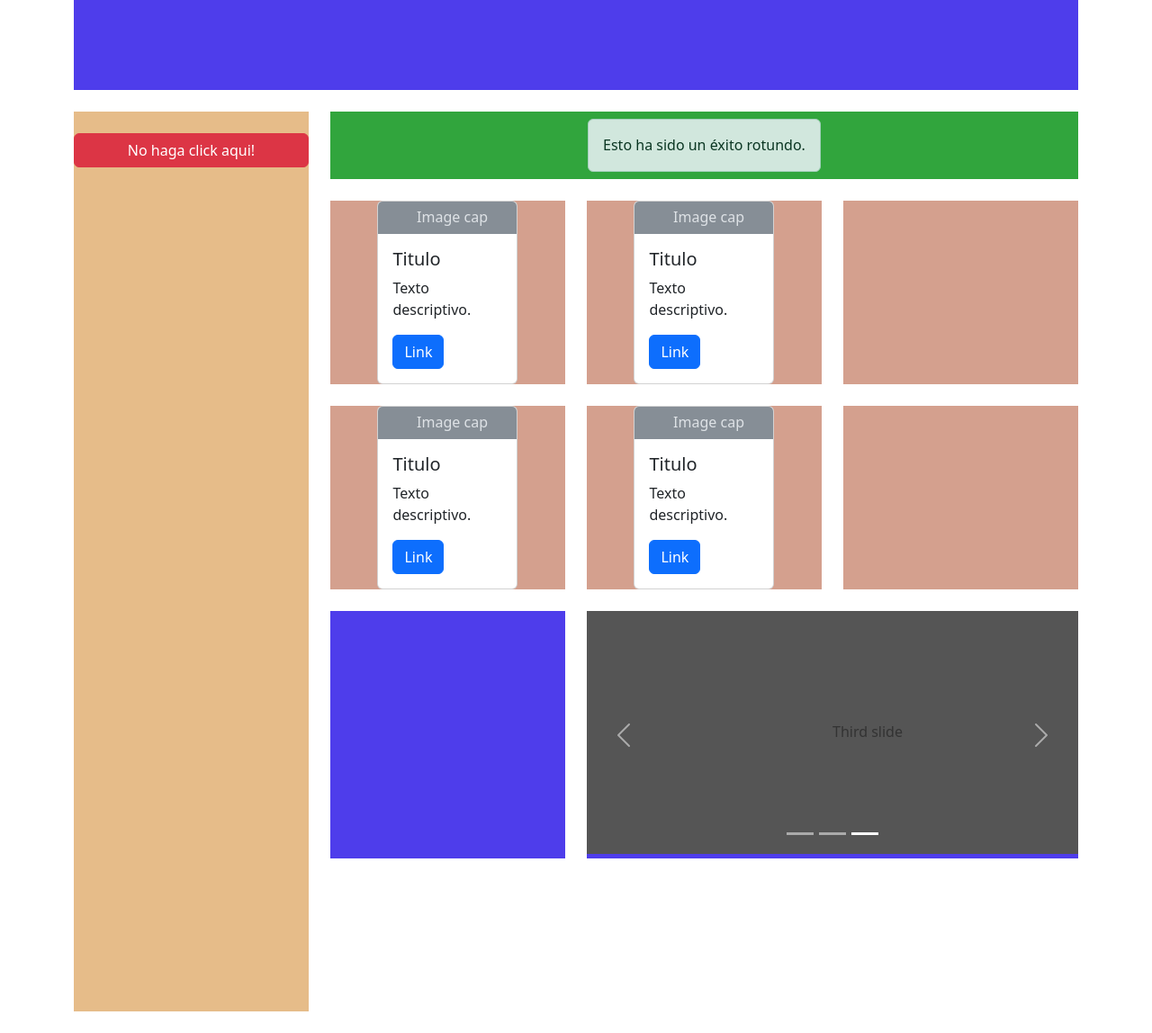
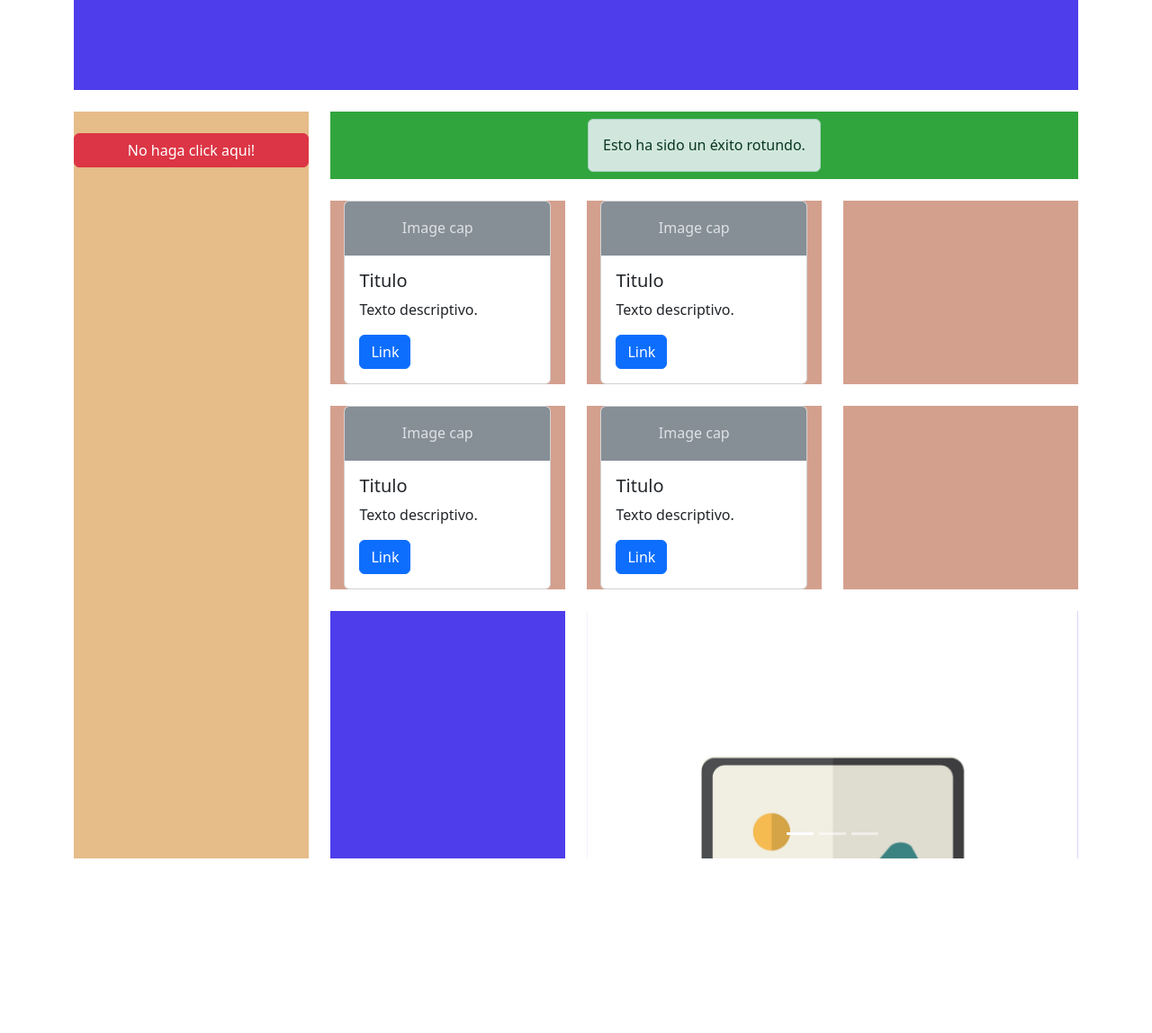
Before and after one commit to lcordoba844/EntornosGraficos2024, a PHP site: page /page2.html in a window 1280 px wide. Shown: the whole page at 90% size. After the commit the page ends 954 px from the top, so only its background shows below. Run offline with PHP 8.4, Linux system fonts and the light colour scheme.

Commit message:
added some test images

```diff
--- a/practica3/estilo.css
+++ b/practica3/estilo.css
@@ -24,7 +24,46 @@
     }
 
     .filaSide-sm {
-        height: 1000px;
+        height: 830px;
+    }
+
+    .custom-width {
+        width: 230px;
+    }
+
+    .custom-cs-height {
+        width: 275px;
+    }
+
+    .custom-cs-width {
+        width: 636px;
+    }
+
+    @media (max-width: 576px) {
+        /* Ajusta el tamaño del SVG en pantallas pequeñas */
+        .svg-responsive {
+            width: 100%;
+            height: auto;
+        }
+    }
+
+    @media (max-width: 767.98px) {
+        .custom-cs-height {
+            height: 156px;
+        }
+    }
+
+    @media (max-width: 767.98px) {
+        .custom-cs-width {
+            width: 156px;
+        }
+    }
+
+
+    @media (max-width: 767.98px) {
+        .custom-width {
+            width: 156px;
+        }
     }
 
     @media (max-width: 767.98px) {
--- a/practica3/page2.html
+++ b/practica3/page2.html
@@ -4,7 +4,7 @@
     <head>
         <meta charset="utf-8">
         <meta http-equiv="X-UA-Compatible" content="IE=edge">
-        <title>Sidebar</title>
+        <title>Page2</title>
         <meta name="description" content="">
         <meta name="viewport" content="width=device-width, initial-scale=1">
         <link href="estilo.css" rel="stylesheet">
@@ -40,7 +40,7 @@
                     <div class="row mb-4">
                         <div class="col-6 col-md-4" style="height: 204px;">
                             <div class="d-flex color3 justify-content-center">
-                                <div class="card" style="width: 156px;">
+                                <div class="card custom-width">
                                     <svg class="bd-placeholder-img card-img-top" width="100%" height="90" xmlns="http://www.w3.org/2000/svg"
                                     role="img" aria-label="Placeholder: Image cap" preserveAspectRatio="xMidYMid slice" focusable="false">
                                     <title>Placeholder</title><rect width="100%" height="100%" fill="#868e96"></rect><text x="28%" y="50%" fill="#dee2e6" dy=".3em">Image cap</text>
@@ -55,7 +55,7 @@
                         </div>
                         <div class="col 6 col-md-4" style="height: 204px;">
                             <div class="d-flex color3 justify-content-center">
-                                <div class="card" style="width: 156px;">
+                                <div class="card custom-width">
                                     <svg class="bd-placeholder-img card-img-top" width="100%" height="90" xmlns="http://www.w3.org/2000/svg"
                                     role="img" aria-label="Placeholder: Image cap" preserveAspectRatio="xMidYMid slice" focusable="false">
                                     <title>Placeholder</title><rect width="100%" height="100%" fill="#868e96"></rect><text x="28%" y="50%" fill="#dee2e6" dy=".3em">Image cap</text>
@@ -75,7 +75,7 @@
                     <div class="row mb-4">
                         <div class=" col-6 col-md-4" style="height: 204px;">
                             <div class="d-flex color3 justify-content-center">
-                                <div class="card" style="width: 156px;">
+                                <div class="card custom-width">
                                     <svg class="bd-placeholder-img card-img-top" width="100%" height="90" xmlns="http://www.w3.org/2000/svg"
                                     role="img" aria-label="Placeholder: Image cap" preserveAspectRatio="xMidYMid slice" focusable="false">
                                     <title>Placeholder</title><rect width="100%" height="100%" fill="#868e96"></rect><text x="28%" y="50%" fill="#dee2e6" dy=".3em">Image cap</text>
@@ -90,7 +90,7 @@
                         </div>
                         <div class="col-6 col-md-4 " style="height: 204px;">
                             <div class="d-flex color3 justify-content-center">
-                                <div class="card" style="width: 156px;">
+                                <div class="card custom-width">
                                     <svg class="bd-placeholder-img card-img-top" width="100%" height="90" xmlns="http://www.w3.org/2000/svg"
                                     role="img" aria-label="Placeholder: Image cap" preserveAspectRatio="xMidYMid slice" focusable="false">
                                     <title>Placeholder</title><rect width="100%" height="100%" fill="#868e96"></rect><text x="28%" y="50%" fill="#dee2e6" dy=".3em">Image cap</text>
@@ -112,42 +112,39 @@
                             <div class="d-flex color1"></div>
                         </div>
                         <div class=" col-6 col-md-8 custom-height">
-                            <div class="d-flex flex-fill color1">
-                                <div id="carouselExampleIndicators" class="carousel slide pointer-event" data-bs-ride="carousel">
+                            <div class="d-flex color1">
+                                <div id="carouselExampleIndicators" class="carousel slide">
                                     <div class="carousel-indicators">
-                                      <button type="button" data-bs-target="#carouselExampleIndicators" data-bs-slide-to="0" class="" aria-label="Slide 1"></button>
-                                      <button type="button" data-bs-target="#carouselExampleIndicators" data-bs-slide-to="1" aria-label="Slide 2" class=""></button>
-                                      <button type="button" data-bs-target="#carouselExampleIndicators" data-bs-slide-to="2" aria-label="Slide 3" class="active" aria-current="true"></button>
+                                      <button type="button" data-bs-target="#carouselExampleIndicators" data-bs-slide-to="0" class="active" aria-current="true" aria-label="Slide 1"></button>
+                                      <button type="button" data-bs-target="#carouselExampleIndicators" data-bs-slide-to="1" aria-label="Slide 2"></button>
+                                      <button type="button" data-bs-target="#carouselExampleIndicators" data-bs-slide-to="2" aria-label="Slide 3"></button>
                                     </div>
-                                    <div class="carousel-inner">
-                                      <div class="carousel-item">
-                                        <svg class="bd-placeholder-img bd-placeholder-img-lg d-block w-100" width="630" height="270" xmlns="http://www.w3.org/2000/svg" role="img" aria-label="Placeholder: First slide" preserveAspectRatio="xMidYMid slice" focusable="false"><title>Placeholder</title><rect width="100%" height="100%" fill="#777"></rect><text x="50%" y="50%" fill="#555" dy=".3em">First slide</text></svg>
-
+                                    <div class="carousel-inner w-100 h-100">
+                                      <div class="carousel-item active align-items-center">
+                                        <img src="./images/27002.jpg" class="d-block  img-fluid mx-auto" alt="...">
                                       </div>
-                                      <div class="carousel-item">
-                                        <svg class="bd-placeholder-img bd-placeholder-img-lg d-block w-100" width="630" height="270" xmlns="http://www.w3.org/2000/svg" role="img" aria-label="Placeholder: Second slide" preserveAspectRatio="xMidYMid slice" focusable="false"><title>Placeholder</title><rect width="100%" height="100%" fill="#666"></rect><text x="50%" y="50%" fill="#444" dy=".3em">Second slide</text></svg>
-
+                                      <div class="carousel-item align-items-center">
+                                        <img src="./images/27002.jpg" class="d-block  img-fluid mx-auto " alt="...">
                                       </div>
-                                      <div class="carousel-item active">
-                                        <svg class="bd-placeholder-img bd-placeholder-img-lg d-block w-100" width="630" height="270" xmlns="http://www.w3.org/2000/svg" role="img" aria-label="Placeholder: Third slide" preserveAspectRatio="xMidYMid slice" focusable="false"><title>Placeholder</title><rect width="100%" height="100%" fill="#555"></rect><text x="50%" y="50%" fill="#333" dy=".3em">Third slide</text></svg>
-
+                                      <div class="carousel-item align-items-center">
+                                        <img src="./images/27002.jpg" class="d-block  img-fluid mx-auto" alt="...">
                                       </div>
                                     </div>
                                     <button class="carousel-control-prev" type="button" data-bs-target="#carouselExampleIndicators" data-bs-slide="prev">
-                                      <span class="carousel-control-prev-icon" aria-hidden="true"></span>
+                                      <span class="carousel-control-prev-icon" aria-hidden="false"></span>
                                       <span class="visually-hidden">Previous</span>
                                     </button>
                                     <button class="carousel-control-next" type="button" data-bs-target="#carouselExampleIndicators" data-bs-slide="next">
-                                      <span class="carousel-control-next-icon" aria-hidden="true"></span>
+                                      <span class="carousel-control-next-icon" aria-hidden="false"></span>
                                       <span class="visually-hidden">Next</span>
                                     </button>
                                 </div>
+                            </div>
                         </div>
                     </div>
                 </div>
             </div>
         </div>
-
         <div class="modal fade" id="exampleModal" tabindex="-1" aria-labelledby="exampleModalLabel" aria-hidden="true">
             <div class="modal-dialog">
                 <div class="modal-content">
```
Also changed, not shown: practica3/page3.html (added, +46 -0 lines), practica3/images/27002.jpg (added), practica3/images/400X200.gif (added).
